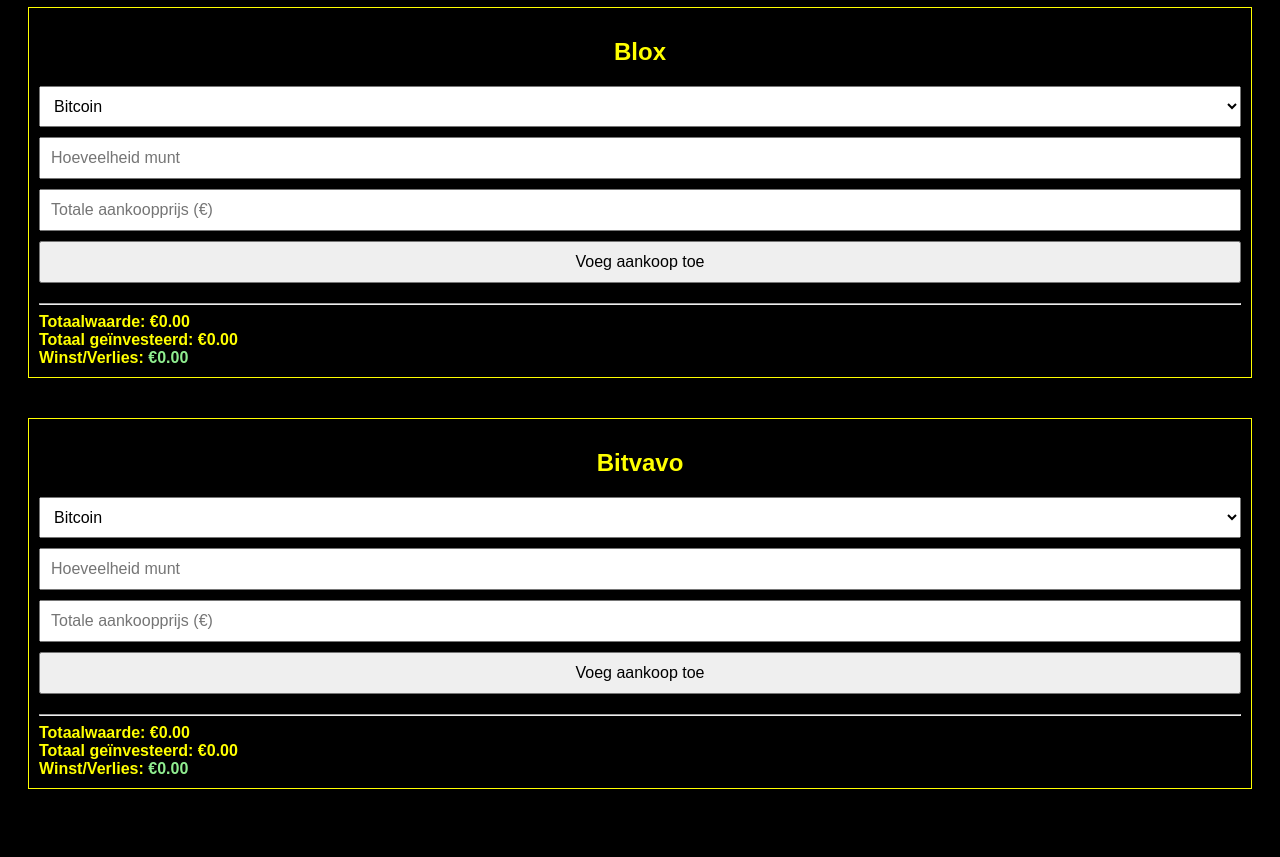
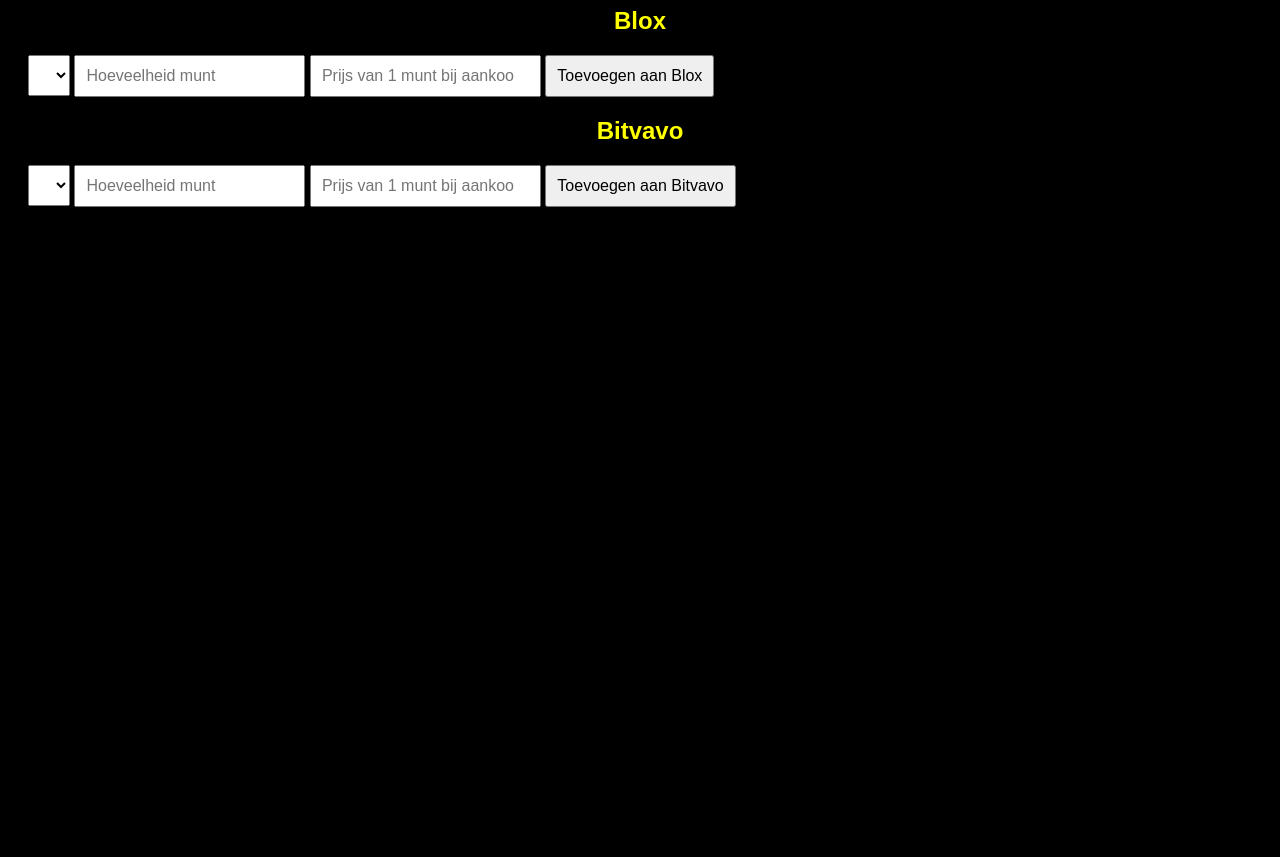
Before and after one commit to bitvisionx/Laatste-, a plain HTML site: page index.html in a window 1280 px wide. Shown: the part 101-958 px from the top of the page. After the commit the page ends 800 px from the top, so only its background shows below. Drawn offline with Linux system fonts and the light colour scheme; files that its build step writes are made by us from their sources.

Commit message:
Update index.html

```diff
--- a/index.html
+++ b/index.html
@@ -2,35 +2,37 @@
 <html lang="nl">
 <head>
   <meta charset="UTF-8" />
-  <meta name="viewport" content="width=device-width, initial-scale=1.0" />
-  <title>Crypto Tracker</title>
-  <link rel="stylesheet" href="style.css" />
+  <meta name="viewport" content="width=device-width, initial-scale=1.0"/>
+  <title>CryptoTracker</title>
+  <link rel="stylesheet" href="css/style.css" />
 </head>
 <body>
-  <h1>Crypto Tracker</h1>
-  <div id="app">
-    <div class="exchange" id="blox">
-      <h2>Blox</h2>
-      <div class="form-section">
-        <select class="coin-select"><option>Laden...</option></select>
-        <input type="number" step="any" placeholder="Hoeveelheid munt" class="amount" />
-        <input type="number" step="any" placeholder="Totale aankoopprijs (€)" class="total-price" />
-        <button class="add-btn">Voeg aankoop toe</button>
-      </div>
-      <div class="holdings"></div>
-    </div>
+  <h1>CryptoTracker</h1>
 
-    <div class="exchange" id="bitvavo">
-      <h2>Bitvavo</h2>
-      <div class="form-section">
-        <select class="coin-select"><option>Laden...</option></select>
-        <input type="number" step="any" placeholder="Hoeveelheid munt" class="amount" />
-        <input type="number" step="any" placeholder="Totale aankoopprijs (€)" class="total-price" />
-        <button class="add-btn">Voeg aankoop toe</button>
-      </div>
-      <div class="holdings"></div>
-    </div>
+  <div class="section">
+    <h2>Blox</h2>
+    <div id="blox-entries"></div>
+    <form id="blox-form">
+      <select id="blox-coin" required></select>
+      <input type="number" id="blox-amount" step="any" placeholder="Hoeveelheid munt" required />
+      <input type="number" id="blox-price-each" step="any" placeholder="Prijs van 1 munt bij aankoop (€)" required />
+      <button type="submit">Toevoegen aan Blox</button>
+    </form>
+    <div id="blox-summary"></div>
   </div>
-  <script src="script.js"></script>
+
+  <div class="section">
+    <h2>Bitvavo</h2>
+    <div id="bitvavo-entries"></div>
+    <form id="bitvavo-form">
+      <select id="bitvavo-coin" required></select>
+      <input type="number" id="bitvavo-amount" step="any" placeholder="Hoeveelheid munt" required />
+      <input type="number" id="bitvavo-price-each" step="any" placeholder="Prijs van 1 munt bij aankoop (€)" required />
+      <button type="submit">Toevoegen aan Bitvavo</button>
+    </form>
+    <div id="bitvavo-summary"></div>
+  </div>
+
+  <script src="js/app.js"></script>
 </body>
 </html>
```
